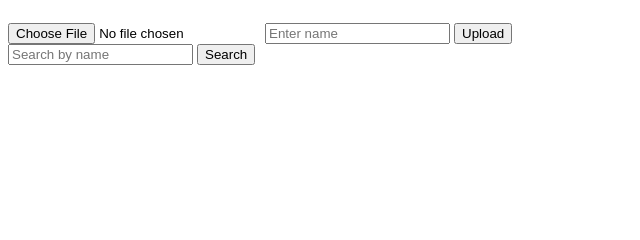
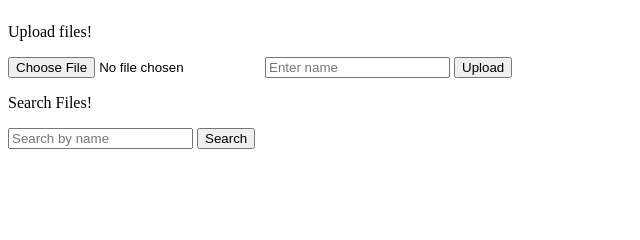
Before and after one commit to Perciviall/app, a Flask app: page / in a window 1280 px wide. Shown: the part 154-394 px from the top of the page, without its empty margins (0-640 px from the left). Run offline with Flask 3, Linux system fonts and the light colour scheme; the visitor is signed in with stand-in values (Sample User, id 1).

Commit message:
Update index.html

```diff
--- a/templates/index.html
+++ b/templates/index.html
@@ -28,11 +28,15 @@
         {% endif %}
     {% endwith %}
 
+    <p>Upload files!</p>
+
     <form action="/upload" method="POST" enctype="multipart/form-data">
         <input type="file" name="file" required>
         <input type="text" name="name" placeholder="Enter name" required>
         <button type="submit">Upload</button>
     </form>
+
+    <p>Search Files!</p>
 
     <form action="/search" method="GET">
         <input type="text" name="query" placeholder="Search by name" required>
```
